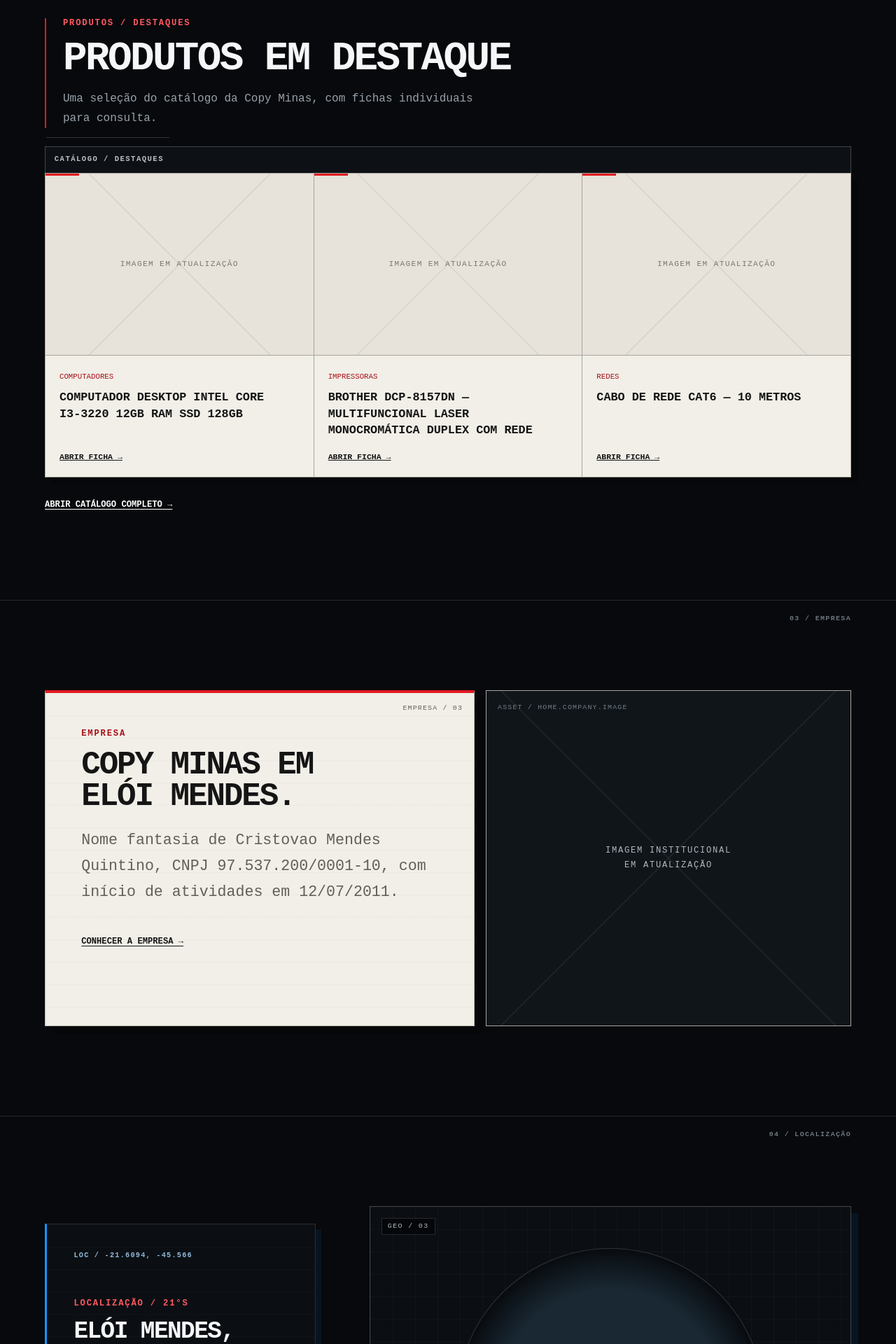
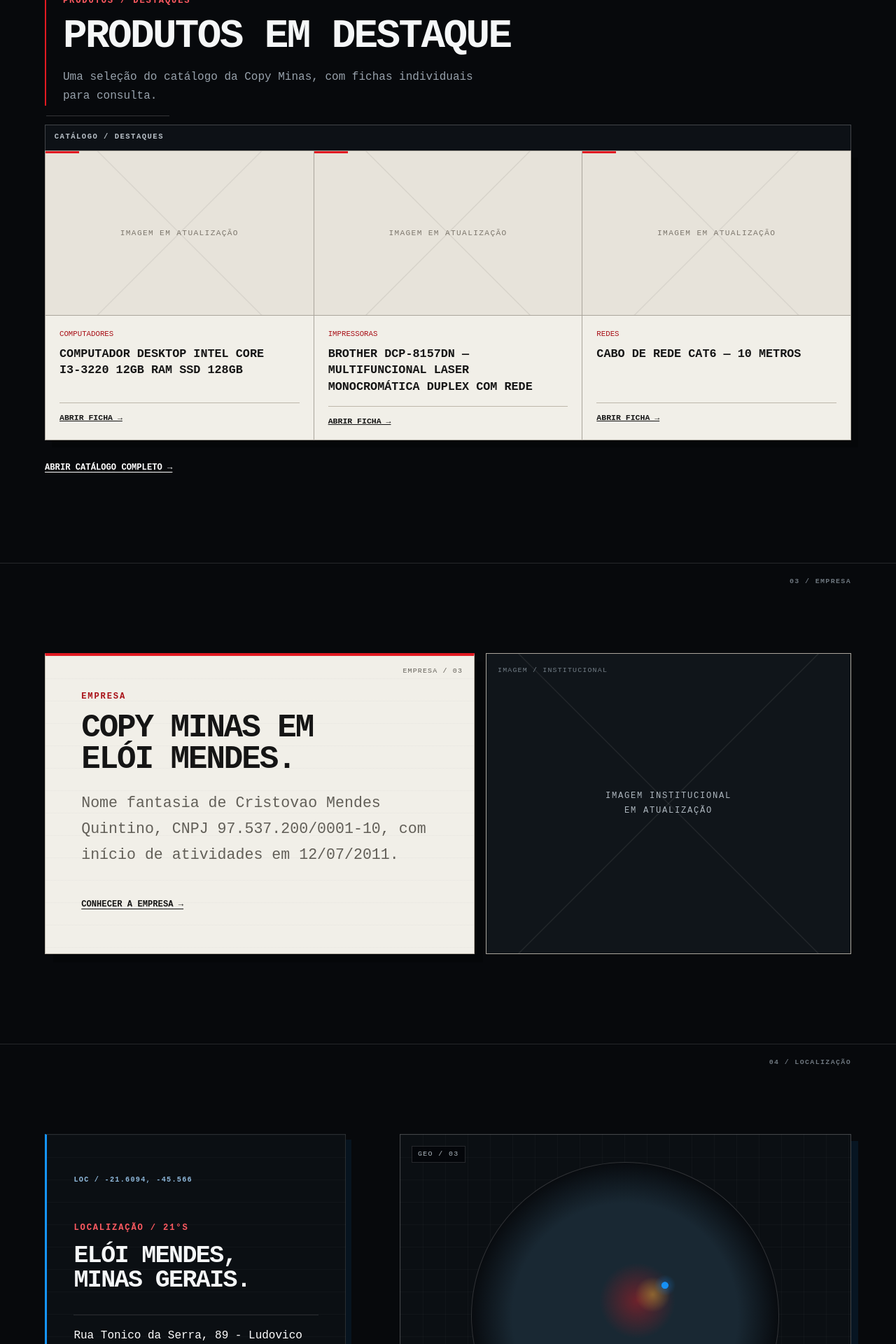
Before and after one commit to BrunoWerninghaus/site_copyminas, a Flask app: page /home in a window 1280 px wide. Shown: the part 1920-3840 px from the top of the page at 70% size. Run offline with Flask 3, Linux system fonts and the light colour scheme; some libraries are stand-ins or nearby versions.

Commit message:
Refine Home spacing and proportions

```diff
--- a/src/copyminas/static/css/pages/home.css
+++ b/src/copyminas/static/css/pages/home.css
@@ -55,9 +55,9 @@
 .home-hero {
     position: relative;
     display: grid;
-    min-height: calc(100svh - 82px);
-    grid-template-columns: minmax(0,1.32fr) minmax(280px,.68fr);
-    gap: clamp(1.5rem,4vw,4.5rem);
+    min-height: calc(92svh - 82px);
+    grid-template-columns: minmax(0,1.22fr) minmax(300px,.78fr);
+    gap: clamp(2rem,4vw,4rem);
     align-items: center;
     isolation: isolate;
     padding-top: clamp(2.5rem,6vw,6rem);
@@ -319,7 +319,7 @@
 
 .solution-card {
     --sheet-y: 0px;
-    min-height: 310px;
+    min-height: 285px;
     padding: 1.35rem;
     border-top: 3px solid #2e3031;
     box-shadow: 7px 7px 0 rgba(0,0,0,.3);
@@ -397,7 +397,7 @@
 }
 .home-product__media {
     display: grid;
-    min-height: 260px;
+    min-height: 235px;
     place-items: center;
     border-bottom: 1px solid #aaa59c;
     background:
@@ -413,7 +413,7 @@
 .home-product__copy { min-width: 0; padding: 1.25rem; }
 .home-product__copy > span { color: #a80f16; font-size: .67rem; text-transform: uppercase; }
 .home-product h3 {
-    min-height: 4.2em;
+    min-height: 3.9em;
     margin: .65rem 0 1rem;
     font-family: var(--font-display);
     font-size: 1.05rem;
@@ -445,7 +445,7 @@
 .image-sheet {
     position: relative;
     display: grid;
-    min-height: 480px;
+    min-height: 430px;
     place-items: center;
     border: 1px solid #aaa59c;
     background:
@@ -460,7 +460,7 @@
 }
 
 .image-sheet::before {
-    content: "ASSET / HOME.COMPANY.IMAGE";
+    content: "IMAGEM / INSTITUCIONAL";
     position: absolute;
     top: 1rem;
     left: 1rem;
@@ -471,7 +471,7 @@
 
 .location-section {
     display: grid;
-    grid-template-columns: minmax(0,.72fr) minmax(360px,1.28fr);
+    grid-template-columns: minmax(0,.8fr) minmax(360px,1.2fr);
     gap: clamp(2rem,6vw,6rem);
     align-items: center;
 }
@@ -521,7 +521,7 @@
 .globe-card {
     position: relative;
     display: block;
-    min-height: 560px;
+    min-height: 520px;
     overflow: hidden;
     padding: 0;
     border: 1px solid var(--line-strong);
@@ -703,3 +703,39 @@
     .globe-dialog__help{right:1rem;bottom:1rem;left:1rem}
     .site-footer{flex-direction:column}
 }
+
+
+/* Home refinement pass */
+@media (min-width: 981px) {
+    .registry-card {
+        width: min(100%, 520px);
+        justify-self: end;
+        align-self: center;
+    }
+
+    .section-heading {
+        max-width: 760px;
+    }
+}
+
+.home-product__copy {
+    display: flex;
+    flex-direction: column;
+}
+
+.home-product__copy > a {
+    margin-top: auto;
+    padding-top: .85rem;
+    border-top: 1px solid var(--paper-line);
+}
+
+.company-callout .paper-panel,
+.location-copy {
+    align-self: stretch;
+}
+
+.location-copy {
+    display: flex;
+    flex-direction: column;
+    justify-content: center;
+}
```
